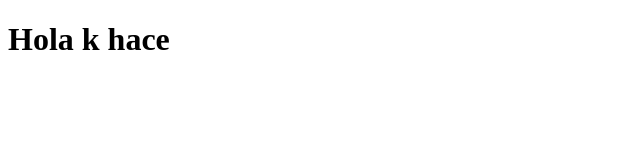
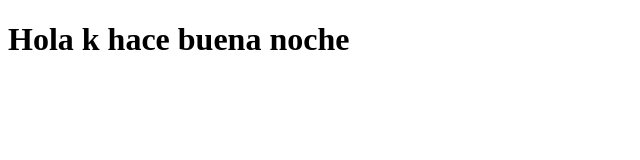
Before and after one commit to MaxterCodee/ejemplo, a plain HTML site: page index.html in a window 1280 px wide. Shown: the whole page, without its empty margins (0-640 px from the left). Drawn offline with Linux system fonts and the light colour scheme.

Commit message:
segundo commit

```diff
--- a/index.html
+++ b/index.html
@@ -7,6 +7,6 @@
     <title>Document</title>
 </head>
 <body>
-    <h1>Hola k hace</h1>
+    <h1>Hola k hace buena noche</h1>
 </body>
 </html>
```
